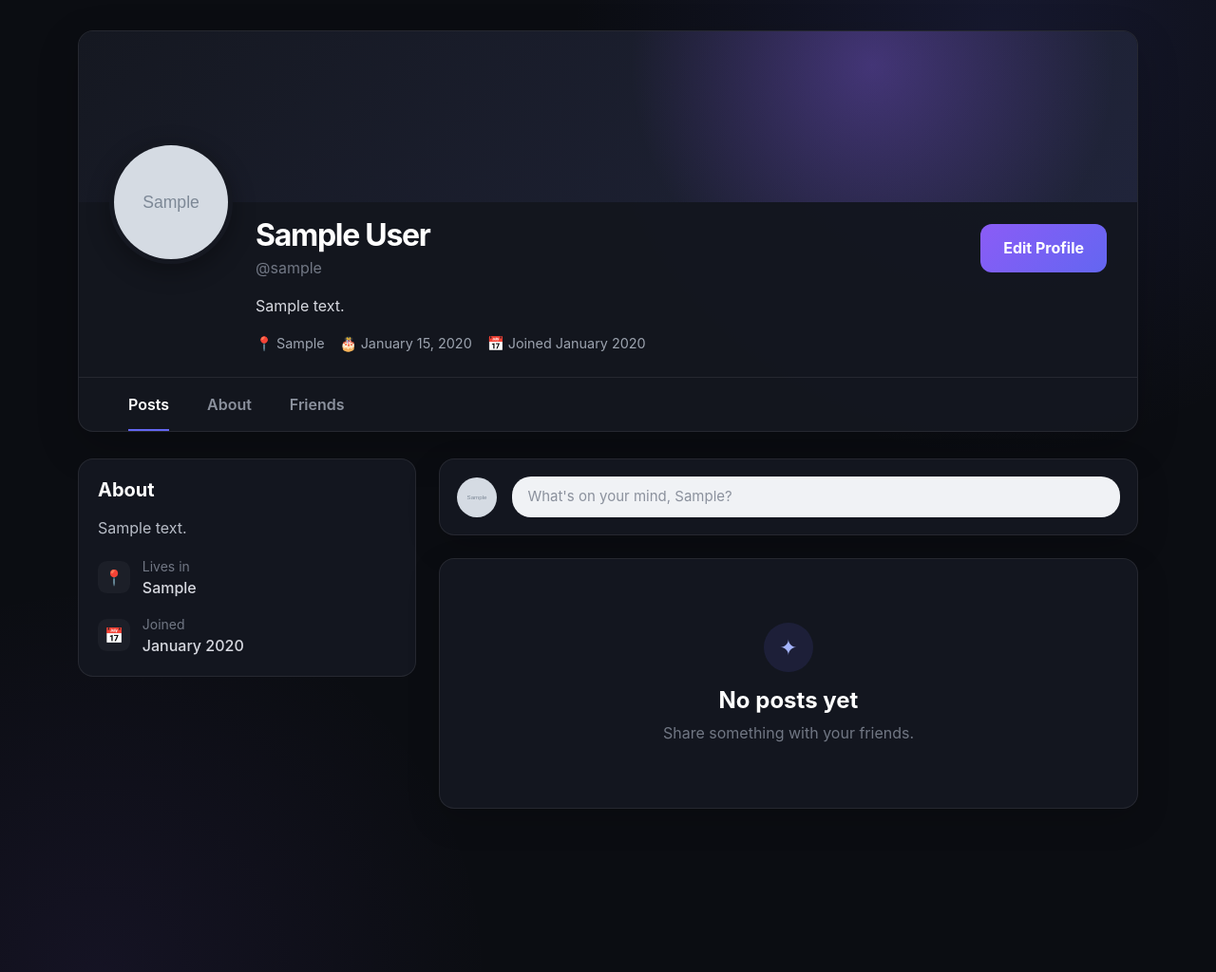
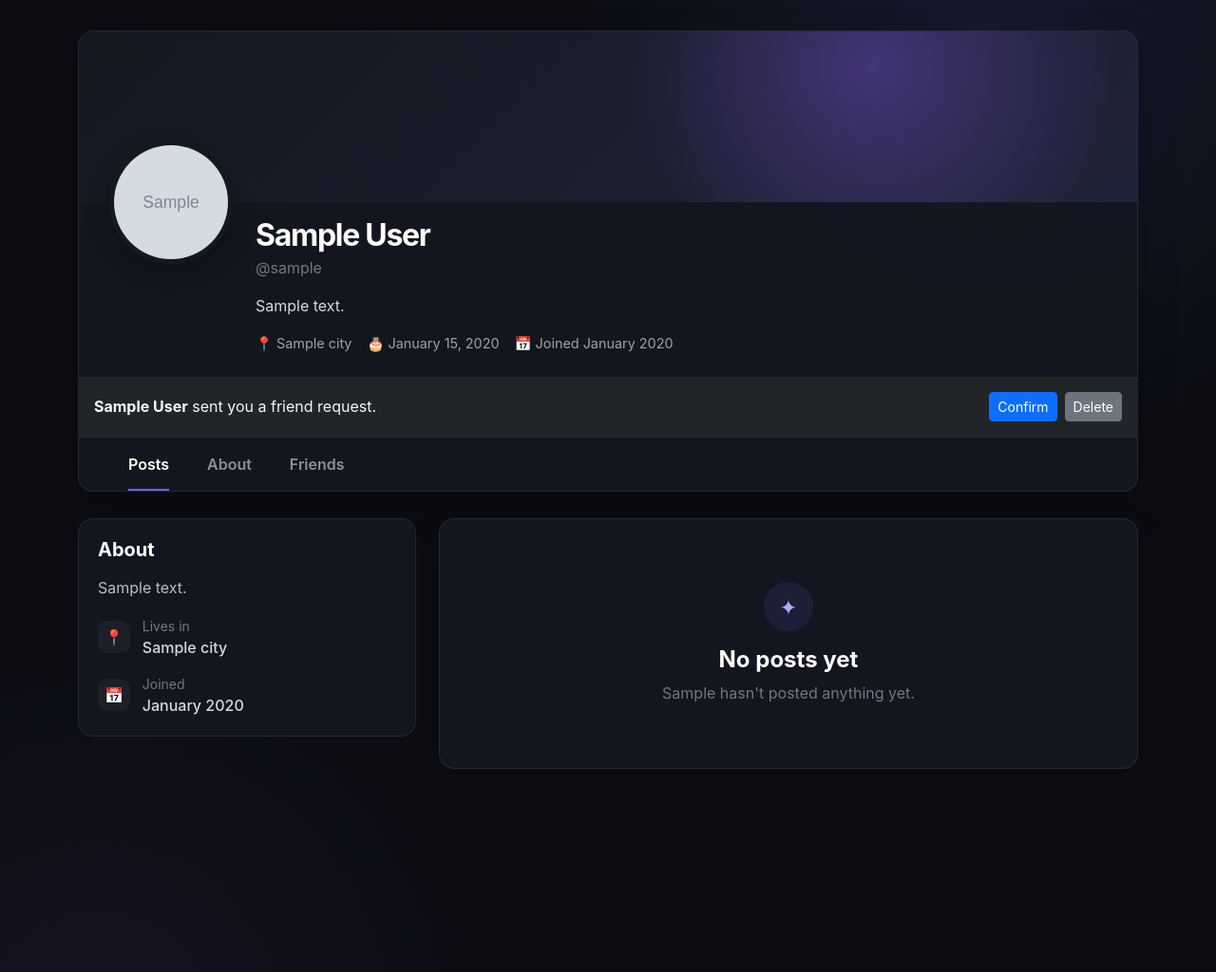
Before and after one commit to Dumbrovskii/django-social-network, a Django app: template users/templates/users/profile.html in a window 1280 px wide. Shown: the part 72-1096 px from the top of the page at 95% size. Run offline with Django 5.2, Linux system fonts and the light colour scheme; a user stored in the database is signed in; tables that the repository leaves empty hold one stand-in row (values such as "Sample post"); the template is opened without the code that fills it: values that come from a table or form of the project are taken from there, most other values are stand-ins (such as "Sample title", 1, 10 or a date in 2020); grey boxes marked "Sample" are stand-in pictures; data that the repository does not hold is empty.

Commit message:
style: adjust layout for edit profile and profile

```diff
--- a/users/templates/users/edit_profile.html
+++ b/users/templates/users/edit_profile.html
@@ -27,7 +27,7 @@
                 </button>
 
                 <a
-                    href="{% url 'profile' %}"
+                    href="{% url 'profile' user.username %}"
                     class="btn btn-outline-light"
                 >
                     Cancel
--- a/users/templates/users/profile.html
+++ b/users/templates/users/profile.html
@@ -1,6 +1,6 @@
 {% extends "base.html" %}
 
-{% block title %}{{ profile.first_name }} {{ profile.last_name }} — DjangoSocial{% endblock %}
+{% block title %}{{ profile_user.profile.first_name }} {{ profile_user.profile.last_name }} - DjangoSocial{% endblock %}
 
 {% block content %}
 
@@ -15,15 +15,15 @@
             <div class="profile-info">
 
                 <div class="profile-avatar-wrapper">
-                    {% if profile.profile_photo %}
+                    {% if profile_user.profile.profile_photo %}
                         <img
-                            src="{{ profile.profile_photo.url }}"
-                            alt="{{ profile.first_name }} {{ profile.last_name }}"
+                            src="{{ profile_user.profile.profile_photo.url }}"
+                            alt="{{ profile_user.profile.first_name }} {{ profile_user.profile.last_name }}"
                             class="profile-avatar"
                         >
                     {% else %}
                         <div class="profile-avatar profile-avatar-placeholder">
-                            {{ profile.first_name|first|upper }}
+                            {{ profile_user.profile.first_name|first|upper }}
                         </div>
                     {% endif %}
                 </div>
@@ -34,15 +34,15 @@
 
                         <div>
                             <h1 class="profile-name">
-                                {{ profile.first_name }} {{ profile.last_name }}
+                                {{ profile_user.profile.first_name }} {{ profile_user.profile.last_name }}
                             </h1>
 
                             <p class="profile-username">
-                                @{{ profile.user.username }}
+                                @{{ profile_user.profile.user.username }}
                             </p>
                         </div>
 
-                        {% if profile.user == user %}
+                        {% if user == profile_user %}
                             <a
                                 href="{% url 'edit-profile' %}"
                                 class="btn btn-main"
@@ -51,37 +51,41 @@
                             </a>
                         {% endif %}
 
+
+
                     </div>
 
-                    {% if profile.bio %}
+                    {% if profile_user.profile.bio %}
                         <p class="profile-bio">
-                            {{ profile.bio }}
+                            {{ profile_user.profile.bio }}
                         </p>
                     {% endif %}
 
                     <div class="profile-details">
 
-                        {% if profile.city %}
+                        {% if profile_user.profile.city %}
                             <span>
-                                📍 {{ profile.city }}
+                                📍 {{ profile_user.profile.city }}
                             </span>
                         {% endif %}
 
-                        {% if profile.birth_date %}
+                        {% if profile_user.profile.birth_date %}
                             <span>
-                                🎂 {{ profile.birth_date|date:"F j, Y" }}
+                                🎂 {{ profile_user.profile.birth_date|date:"F j, Y" }}
                             </span>
                         {% endif %}
 
                         <span>
-                            📅 Joined {{ profile.created_at|date:"F Y" }}
+                            📅 Joined {{ profile_user.profile.created_at|date:"F Y" }}
                         </span>
 
                     </div>
 
                 </div>
-
             </div>
+            {% if user != profile_user %}
+                {% include "friends/partials/friend_actions.html" %}
+            {% endif %}
 
             <!-- PROFILE NAVIGATION -->
             <div class="profile-tabs">
@@ -115,9 +119,9 @@
                         About
                     </h5>
 
-                    {% if profile.bio %}
+                    {% if profile_user.profile.bio %}
                         <p class="profile-about">
-                            {{ profile.bio }}
+                            {{ profile_user.profile.bio }}
                         </p>
                     {% else %}
                         <p class="profile-about text-muted">
@@ -131,8 +135,8 @@
                         <div>
                             <small>Lives in</small>
 
-                            {% if profile.city %}
-                                <strong>{{ profile.city }}</strong>
+                            {% if profile_user.profile.city %}
+                                <strong>{{ profile_user.profile.city }}</strong>
                             {% else %}
                                 <strong>Not specified</strong>
                             {% endif %}
@@ -145,7 +149,7 @@
                         <div>
                             <small>Joined</small>
                             <strong>
-                                {{ profile.created_at|date:"F Y" }}
+                                {{ profile_user.profile.created_at|date:"F Y" }}
                             </strong>
                         </div>
                     </div>
@@ -159,25 +163,25 @@
             <main class="col-lg-8">
 
                 <!-- CREATE POST -->
-                {% if profile.user == user %}
+                {% if profile_user == user %}
                     <div class="feed-card create-post-card mb-4">
 
                         <div class="d-flex align-items-center gap-3">
 
-                            {% if profile.profile_photo %}
+                            {% if profile_user.profile.profile_photo %}
                                 <img
-                                    src="{{ profile.profile_photo.url }}"
+                                    src="{{ profile_user.profile.profile_photo.url }}"
                                     alt=""
                                     class="profile-mini-avatar"
                                 >
                             {% else %}
                                 <div class="feed-avatar">
-                                    {{ profile.first_name|first|upper }}
+                                    {{ profile_user.profile.first_name|first|upper }}
                                 </div>
                             {% endif %}
 
                             <button class="create-post-input w-100 text-start">
-                                What's on your mind, {{ profile.first_name }}?
+                                What's on your mind, {{ profile_user.profile.first_name }}?
                             </button>
 
                         </div>
@@ -201,10 +205,10 @@
                         </h4>
 
                         <p>
-                            {% if profile.user == user %}
+                            {% if profile_user == user %}
                                 Share something with your friends.
                             {% else %}
-                                {{ profile.first_name }} hasn't posted anything yet.
+                                {{ profile_user.profile.first_name }} hasn't posted anything yet.
                             {% endif %}
                         </p>
 
```
